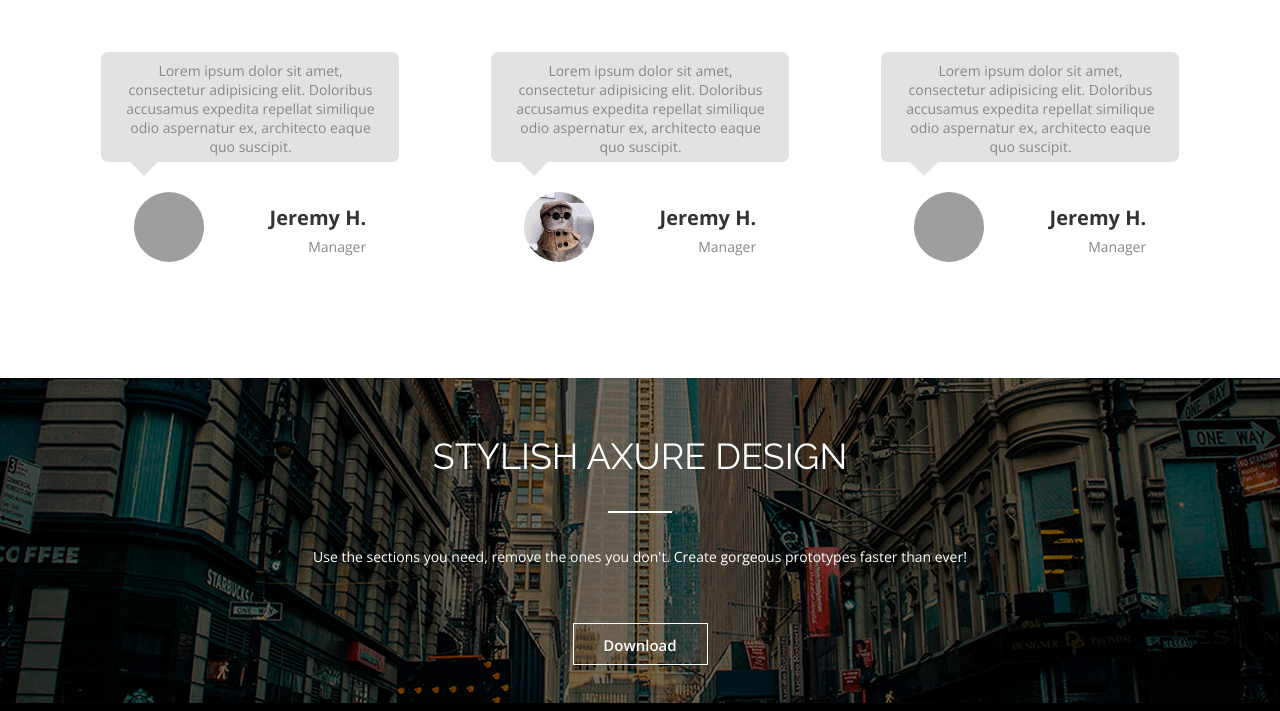
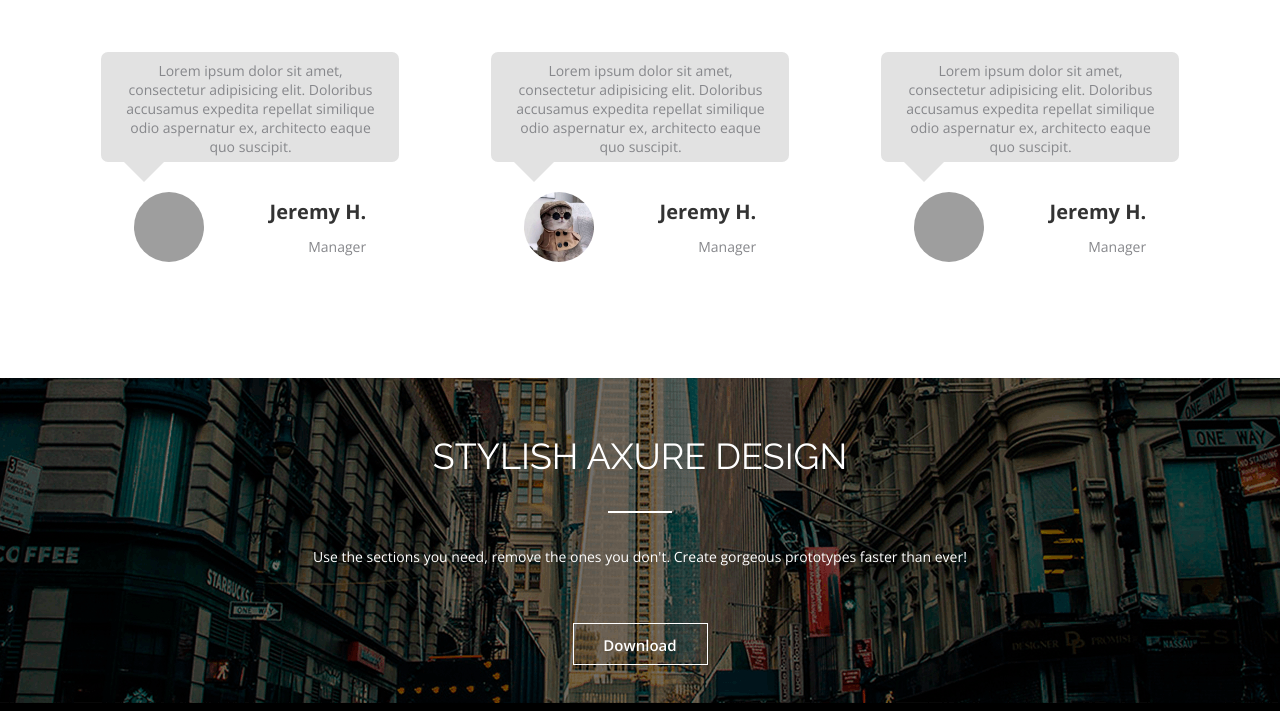
Before and after one commit to marivdau/FE49-Landing-Dauhan-Maryia, a plain HTML site: page landing-page/index.html in a window 1280 px wide. Shown: the part 1802-2513 px from the top of the page. Drawn offline with nearby package versions, Linux system fonts and the light colour scheme; grey boxes are pictures that could not be loaded.

Commit message:
Fix styles for section

```diff
--- a/landing-page/css/testimonials.css
+++ b/landing-page/css/testimonials.css
@@ -39,6 +39,7 @@
   display: inline-block;
   width: 0;
   height: 0;
+  top: 100%;
   border-left: 20px solid transparent;
   border-right: 20px solid transparent;
   border-bottom: 20px solid #E2E2E2;
@@ -75,12 +76,13 @@
 }
 
 .testimonial-card__customer-name {
+  margin-bottom: 12px;
   text-transform: capitalize;
   font-family: 'Open Sans';
   font-style: normal;
   font-weight: 700;
   font-size: 20px;
-  line-height: 39px;
+  line-height: 27px;
   color: #333333;
 }
 
```
